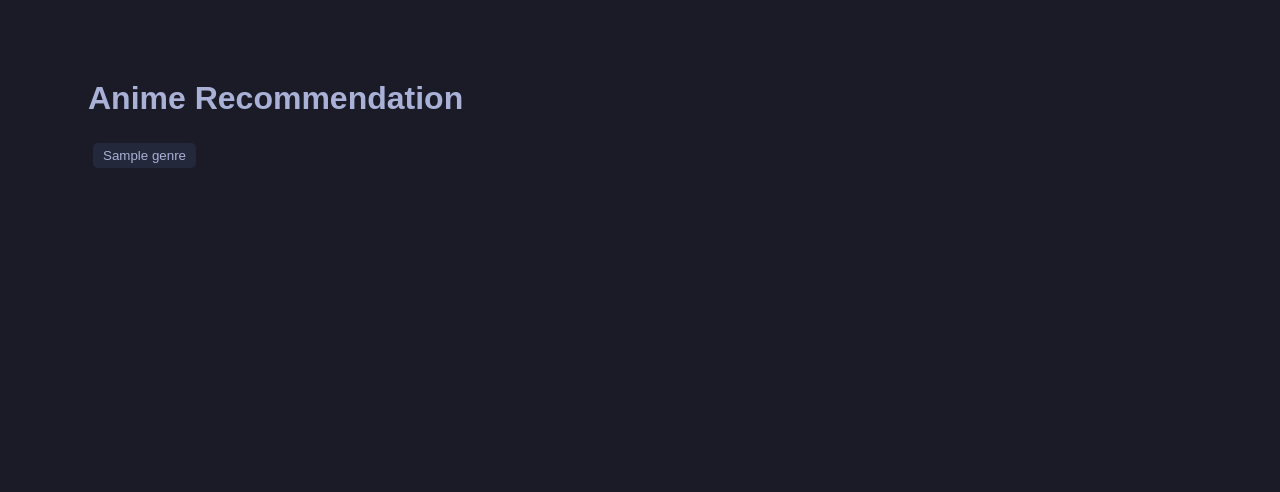
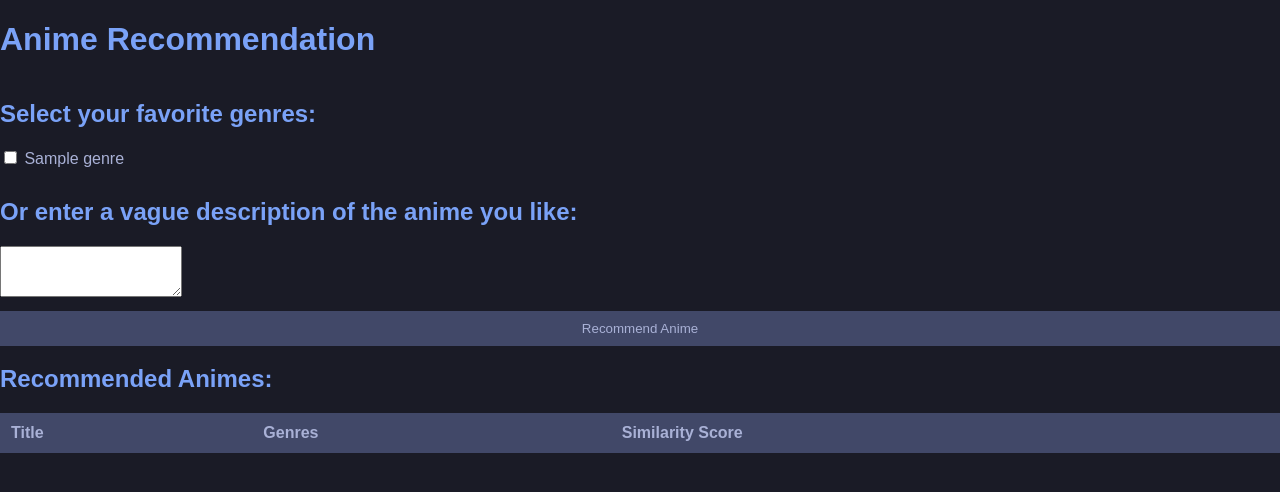
Before and after one commit to LucaZH/Recommendation-systeme-ML, a Flask app: template templates/index.html in a window 1280 px wide. Shown: the top 492 px of the page. Run offline with Flask 3, Linux system fonts and the light colour scheme; the template is opened without the code that fills it: most values are stand-ins (such as "Sample title", 1, 10 or a date in 2020); lists and menus that the app fills with data are empty; parts of the project's set-up code (start-up, migrations or seed data) failed here and were passed over.

Commit message:
fonctionalite 1

```diff
--- a/app.py
+++ b/app.py
@@ -1,16 +1,21 @@
-from flask import Flask, render_template, request,jsonify
-
+from flask import Flask, render_template, request
 import pandas as pd
 import numpy as np
 from sklearn.preprocessing import MultiLabelBinarizer
 from sklearn.model_selection import train_test_split
 from sklearn.neural_network import MLPRegressor
+from sklearn.feature_extraction.text import TfidfVectorizer
+from sklearn.metrics.pairwise import cosine_similarity
+import spacy
 
+nlp = spacy.load("en_core_web_md")
+# Load data and preprocess
 data = pd.read_csv("myanimelist.csv")
 data["genre"] = data["genre"].apply(lambda x: x.strip("[]").replace("'", "").split(", "))
-data = data[["uid", "title", "genre","img_url","link","synopsis"]]
+data = data[["uid", "title", "genre", "img_url", "link", "synopsis"]]
 data = data.fillna("")
 
+# Create models and fit
 mlb = MultiLabelBinarizer()
 genre_matrix = mlb.fit_transform(data["genre"])
 
@@ -19,6 +24,10 @@ train_data, test_data = train_test_split(genre_matrix, test_size=0.2, random_sta
 autoencoder = MLPRegressor(hidden_layer_sizes=(512, 256, 128, 64, 128, 256, 512), max_iter=200, random_state=42)
 autoencoder.fit(train_data, train_data)
 
+vectorizer = TfidfVectorizer(stop_words='english', tokenizer=lambda text: [token.text for token in nlp(text)])
+synopsis_matrix = vectorizer.fit_transform(data["synopsis"])
+
+# Define recommendation functions
 def recommend_anime_with_similarity(genres):
     genres_encoded = mlb.transform([genres])
     encoded_prediction = autoencoder.predict(genres_encoded)
@@ -28,33 +37,46 @@ def recommend_anime_with_similarity(genres):
     top_similarity_scores = similarity_scores[top_indices]
     return data.iloc[top_indices], top_similarity_scores
 
-def calculate_accuracy(recommended_animes, user_genres):
-    correct_predictions = 0
-    total_predictions = 0
-    for index, row in recommended_animes.iterrows():
-        predicted_genres = set(row["genre"])
-        true_genres = set(user_genres)
-        correct_predictions += len(predicted_genres.intersection(true_genres))
-        total_predictions += len(predicted_genres)
+def recommend_anime_based_on_description(description):
+    description_doc = nlp(description)
+    description_vector = np.mean([word.vector for word in description_doc], axis=0).reshape(1, -1)
+    similarity_scores = cosine_similarity(description_vector, synopsis_matrix).flatten()
+    top_indices = similarity_scores.argsort()[-10:][::-1]
+    top_similarity_scores = similarity_scores[top_indices]
+    return data.iloc[top_indices], top_similarity_scores
 
-    accuracy = correct_predictions / total_predictions if total_predictions > 0 else 0
-    return accuracy
+def recommend_anime_combined(genres, description):
+    genre_based_animes, genre_based_scores = recommend_anime_with_similarity(genres)
+    description_based_animes, description_based_scores = recommend_anime_based_on_description(description)
 
+    combined_animes = genre_based_animes.merge(description_based_animes, on='uid', how='inner')
+    combined_scores = genre_based_scores * description_based_scores
 
+    sorted_indices = np.argsort(combined_scores)[-10:][::-1]
+    return combined_animes.iloc[sorted_indices], combined_scores[sorted_indices]
+# Flask app
 app = Flask(__name__)
 app.jinja_env.globals.update(zip=zip)
 
 @app.route("/", methods=["GET", "POST"])
 def index():
     all_genres = sorted(list({'Fantasy', 'Ecchi', 'Horror', 'Kids', 'Thriller', 'Police', 'Vampire', 'Mecha', 'Sports', 'Psychological', 'Adventure', 'Super Power', 'Josei', 'Demons', 'Cars', 'Game', 'Yuri', 'Historical', 'Shounen', 'Military', 'Dementia', 'Martial Arts', 'Seinen', 'Drama', 'Shoujo', 'Music', 'Supernatural', 'Hentai', 'Shounen Ai', 'Comedy', 'Action', 'Sci-Fi', 'Romance', 'Harem', 'Parody', 'Space', 'Samurai', 'School', 'Yaoi', 'Shoujo Ai', 'Mystery', 'Slice of Life', 'Magic'}))
-    return render_template("index.html", all_genres=all_genres)
 
-@app.route("/recommend", methods=["POST"])
-def recommend():
-    user_genres = request.form.get("user_genres").split(", ")
-    recommended_animes, similarity_scores = recommend_anime_with_similarity(user_genres)
-    accuracy = calculate_accuracy(recommended_animes, user_genres)
-    results = recommended_animes.to_dict(orient="records")
-    return jsonify(results=results, accuracy=accuracy)
+    recommended_animes = pd.DataFrame()
+    top_similarity_scores = []
+
+    if request.method == "POST":
+        user_genres = request.form.getlist("user_genres")
+        description = request.form.get("description")
+
+        if user_genres and description:
+            recommended_animes, top_similarity_scores = recommend_anime_combined(user_genres, description)
+        elif user_genres:
+            recommended_animes, top_similarity_scores = recommend_anime_with_similarity(user_genres)
+        elif description:
+            recommended_animes, top_similarity_scores = recommend_anime_based_on_description(description)
+
+    return render_template("index.html", all_genres=all_genres, recommended_animes=recommended_animes, top_similarity_scores=top_similarity_scores)
+
 if __name__ == "__main__":
     app.run(debug=True)
--- a/static/styles.css
+++ b/static/styles.css
@@ -1,73 +1,70 @@
 body {
+    font-family: Arial, sans-serif;
     background-color: #1a1b26;
     color: #a9b1d6;
-    font-family: Arial, sans-serif;
+    margin: 0;
+    padding: 0;
 }
 
-.button {
-    background-color: #24283b;
-    border: none;
-    border-radius: 5px;
-    color: #a9b1d6;
-    cursor: pointer;
-    padding: 5px 10px;
-    margin: 5px;
-}
-.genre-container{
-    margin: 5rem;
-}
-.button:hover {
-    background-color: #3c4049;
+h1, h2 {
+    color: #7aa2f7;
 }
 
-.button-selected {
-    background-color: #7aa2f7;
-    color: #1a1b26;
+.container {
+    max-width: 1200px;
+    margin: 0 auto;
+    padding: 20px;
 }
 
-.results-container {
+form {
     display: flex;
-    flex-wrap: wrap;
-    justify-content: center;
+    flex-direction: column;
+    gap: 10px;
+}
+
+.submit-btn {
+    background-color: #414868;
+    color: #a9b1d6;
+    border: none;
+    padding: 10px 20px;
+    cursor: pointer;
+    transition: background-color 0.3s;
+}
+
+.submit-btn:hover {
+    background-color: #7aa2f7;
+}
+
+.anime-table {
+    width: 100%;
+    border-collapse: collapse;
     margin-top: 20px;
 }
 
-.anime-card {
-    background-color: #24283b;
-    border-radius: 5px;
-    margin: 10px;
+.anime-table th,
+.anime-table td {
+    border: 1px solid #414868;
     padding: 10px;
-    width: 300px;
+    text-align: left;
 }
 
-.anime-image {
-    height: 200px;
-    object-fit: cover;
-    width: 100%;
-}
-
-.anime-title {
-    font-size: 18px;
-    font-weight: bold;
-    margin: 10px 0;
-}
-
-.anime-genre {
-    font-size: 14px;
-    margin-bottom: 10px;
-}
-
-.anime-synopsis {
-    font-size: 12px;
-    margin-bottom: 10px;
-}
-
-.anime-link {
-    color: #7aa2f7;
-    font-size: 12px;
+.anime-table a {
+    color: #a9b1d6;
     text-decoration: none;
 }
 
-.anime-link:hover {
-    text-decoration: underline;
+.anime-table a:hover {
+    color: #7aa2f7;
 }
+
+.anime-table thead {
+    background-color: #414868;
+}
+
+.anime-table tbody tr:nth-child(odd) {
+    background-color: #2e3141;
+}
+
+.anime-table tbody tr:nth-child(even) {
+    background-color: #1a1b26;
+}
--- a/templates/index.html
+++ b/templates/index.html
@@ -7,58 +7,43 @@
     <link rel="stylesheet" href="/static/styles.css">
 </head>
 <body>
+    <h1>Anime Recommendation</h1>
 
-    <div class="genre-container">
-        <h1>Anime Recommendation</h1>
-        {% for genre in all_genres %}
-            <button class="button" data-genre="{{ genre }}">{{ genre }}</button>
-        {% endfor %}
-    </div>
+    <form method="POST" action="/">
+        <div class="genre-container">
+            <h2>Select your favorite genres:</h2>
+            {% for genre in all_genres %}
+                <label><input type="checkbox" name="user_genres" value="{{ genre }}"> {{ genre }}</label>
+            {% endfor %}
+        </div>
 
-    <div class="results-container" id="results"></div>
+        <div class="mb-3">
+            <h2>Or enter a vague description of the anime you like:</h2>
+            <textarea class="form-control" id="description" name="description" rows="3"></textarea>
+        </div>
+        <button type="submit" class="submit-btn">Recommend Anime</button>
+    </form>
 
-    <script>
-        const genreButtons = document.querySelectorAll(".button");
-        const resultsDiv = document.getElementById("results");
-
-        genreButtons.forEach((button) => {
-            button.addEventListener("click", () => {
-                button.classList.toggle("button-selected");
-                recommendAnimes();
-            });
-        });
-
-        function recommendAnimes() {
-            const selectedGenres = Array.from(genreButtons)
-                .filter((button) => button.classList.contains("button-selected"))
-                .map((button) => button.dataset.genre);
-
-            fetch("/recommend", {
-                method: "POST",
-                headers: {
-                    "Content-Type": "application/x-www-form-urlencoded",
-                },
-                body: new URLSearchParams({ user_genres: selectedGenres.join(", ") }),
-            })
-                .then((response) => response.json())
-                .then((data) => {
-                    const recommendedAnimes = data.results;
-                    const cards = recommendedAnimes.map((anime) => createAnimeCard(anime)).join("");
-                    resultsDiv.innerHTML = cards;
-                });
-        }
-
-        function createAnimeCard(anime) {
-            return `
-                <div class="anime-card">
-                    <img src="${anime.img_url}" alt="${anime.title}" class="anime-image">
-                    <div class="anime-title">${anime.title}</div>
-                    <div class="anime-genre">${anime.genre.join(", ")}</div>
-                    <div class="anime-synopsis">${anime.synopsis}</div>
-                    <a href="${anime.link}" target="_blank" class="anime-link">View on MyAnimeList</a>
-                </div>
-            `;
-        }
-    </script>
+    {% if not recommended_animes.empty %}
+        <h2>Recommended Animes:</h2>
+        <table class="anime-table">
+            <thead>
+                <tr>
+                    <th>Title</th>
+                    <th>Genres</th>
+                    <th>Similarity Score</th>
+                </tr>
+            </thead>
+            <tbody>
+                {% for anime, score in zip(recommended_animes.iterrows(), top_similarity_scores) %}
+                    <tr>
+                        <td><a href="{{ anime[1].link }}" target="_blank">{{ anime[1].title }}</a></td>
+                        <td>{{ ", ".join(anime[1].genre) }}</td>
+                        <td>{{ "%.2f" | format(score) }}</td>
+                    </tr>
+                {% endfor %}
+            </tbody>
+        </table>
+    {% endif %}
 </body>
 </html>
```
Also changed, not shown: templates/results.html (deleted, +0 -23 lines).
